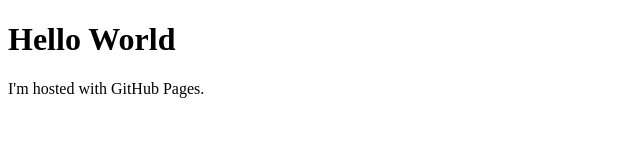
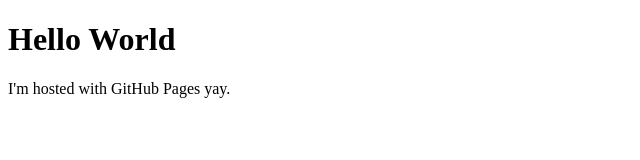
Before and after one commit to stephendcallow/stephendcallow, a plain HTML site: page index.html in a window 1280 px wide. Shown: the full height of the page, 0-640 px from the left. Drawn offline with Linux system fonts and the light colour scheme.

Commit message:
Update index.html

```diff
--- a/index.html
+++ b/index.html
@@ -2,6 +2,6 @@
 <html>
 <body>
 <h1>Hello World</h1>
-<p>I'm hosted with GitHub Pages.</p>
+<p>I'm hosted with GitHub Pages yay.</p>
 </body>
 </html>
```
